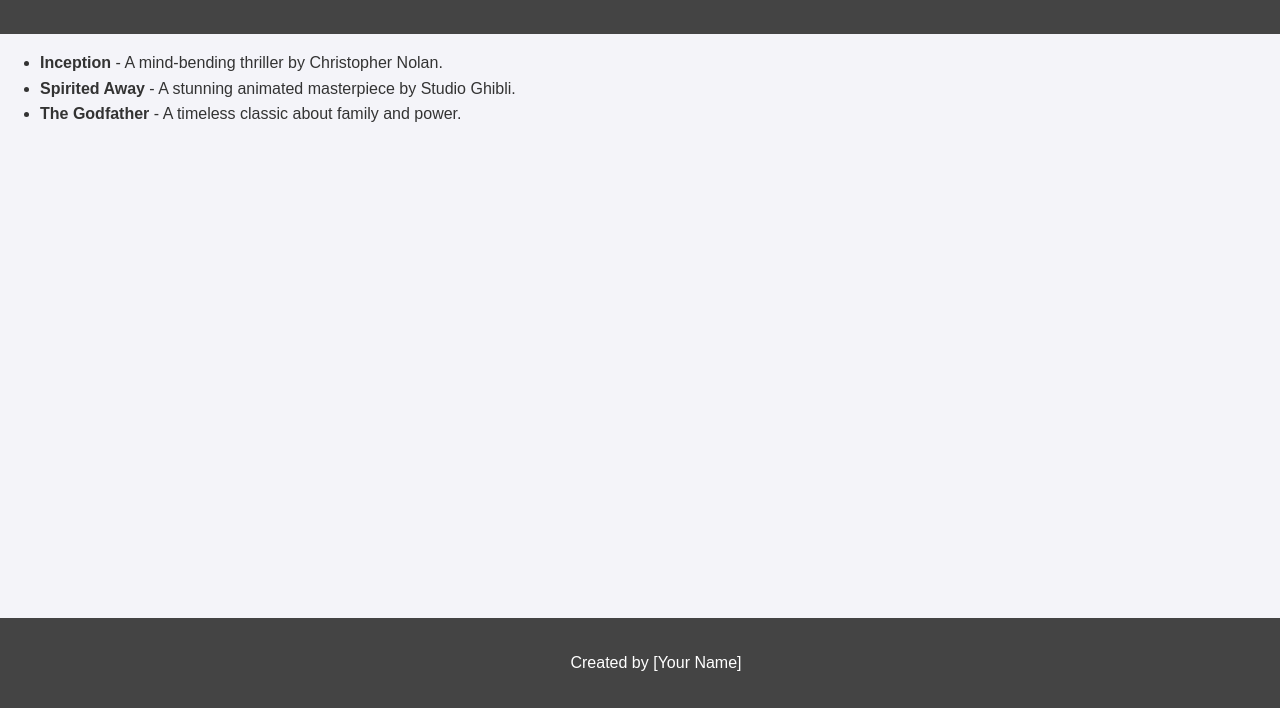
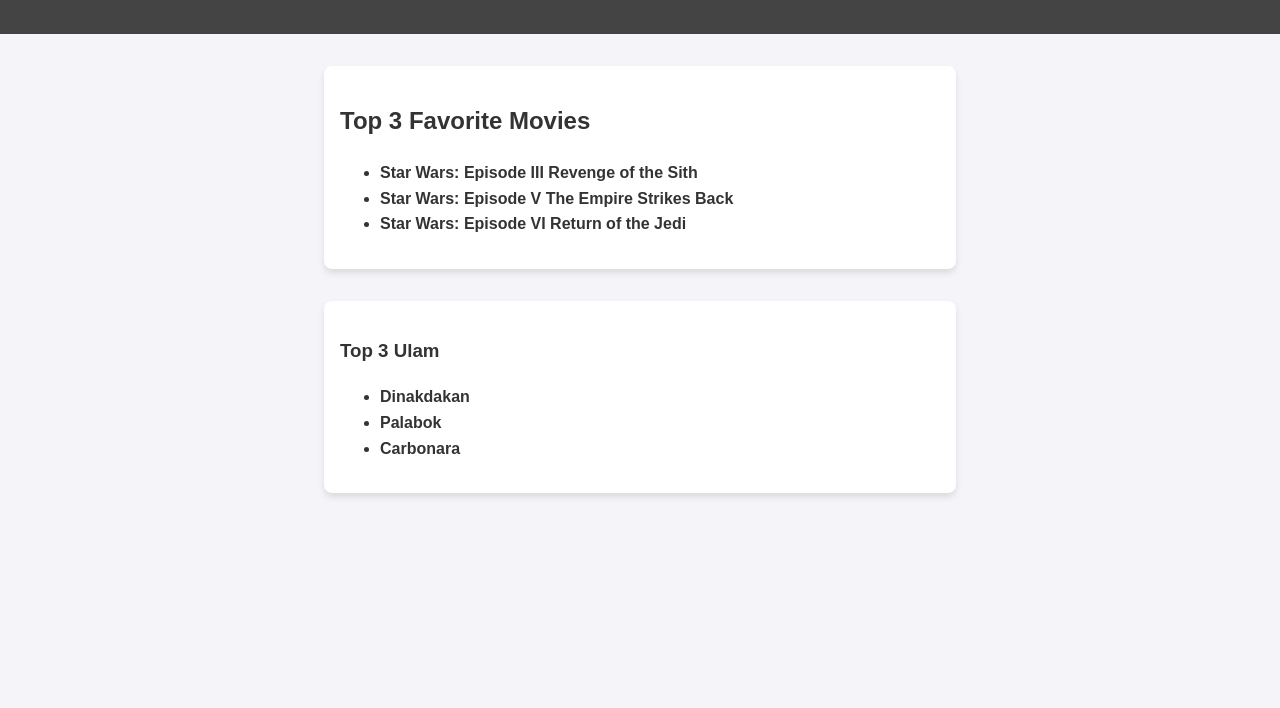
Before and after one commit to DIEske24/favorite, a plain HTML site: page index.html in a window 1280 px wide. Shown: the part 92-800 px from the top of the page. Drawn offline with Linux system fonts and the light colour scheme.

Commit message:
Update index.html

```diff
--- a/index.html
+++ b/index.html
@@ -8,16 +8,23 @@
 </head>
 <body>
     <header>
-        <h1>My Favorite</h1>
+        <h1> My Favorite </h1>
     </header>
+    <section>
+        <h2>Top 3 Favorite Movies</h2>
         <ul>
-            <li><strong>Inception</strong> - A mind-bending thriller by Christopher Nolan.</li>
-            <li><strong>Spirited Away</strong> - A stunning animated masterpiece by Studio Ghibli.</li>
-            <li><strong>The Godfather</strong> - A timeless classic about family and power.</li>
+            <li><strong>Star Wars: Episode III  Revenge of the Sith</strong></li>
+            <li><strong>Star Wars: Episode V  The Empire Strikes Back</strong></li>
+            <li><strong>Star Wars: Episode VI  Return of the Jedi</strong></li>
         </ul>
     </section>
-    <footer>
-        <p>Created by [Your Name]</p>
-    </footer>
+    <section>
+        <h3>Top 3 Ulam</h3>
+        <ul>
+            <li><strong>Dinakdakan</strong></li>
+            <li><strong>Palabok</strong></li>
+            <li><strong>Carbonara</strong></li>
+        </ul>
+    </section>
 </body>
 </html>
```
